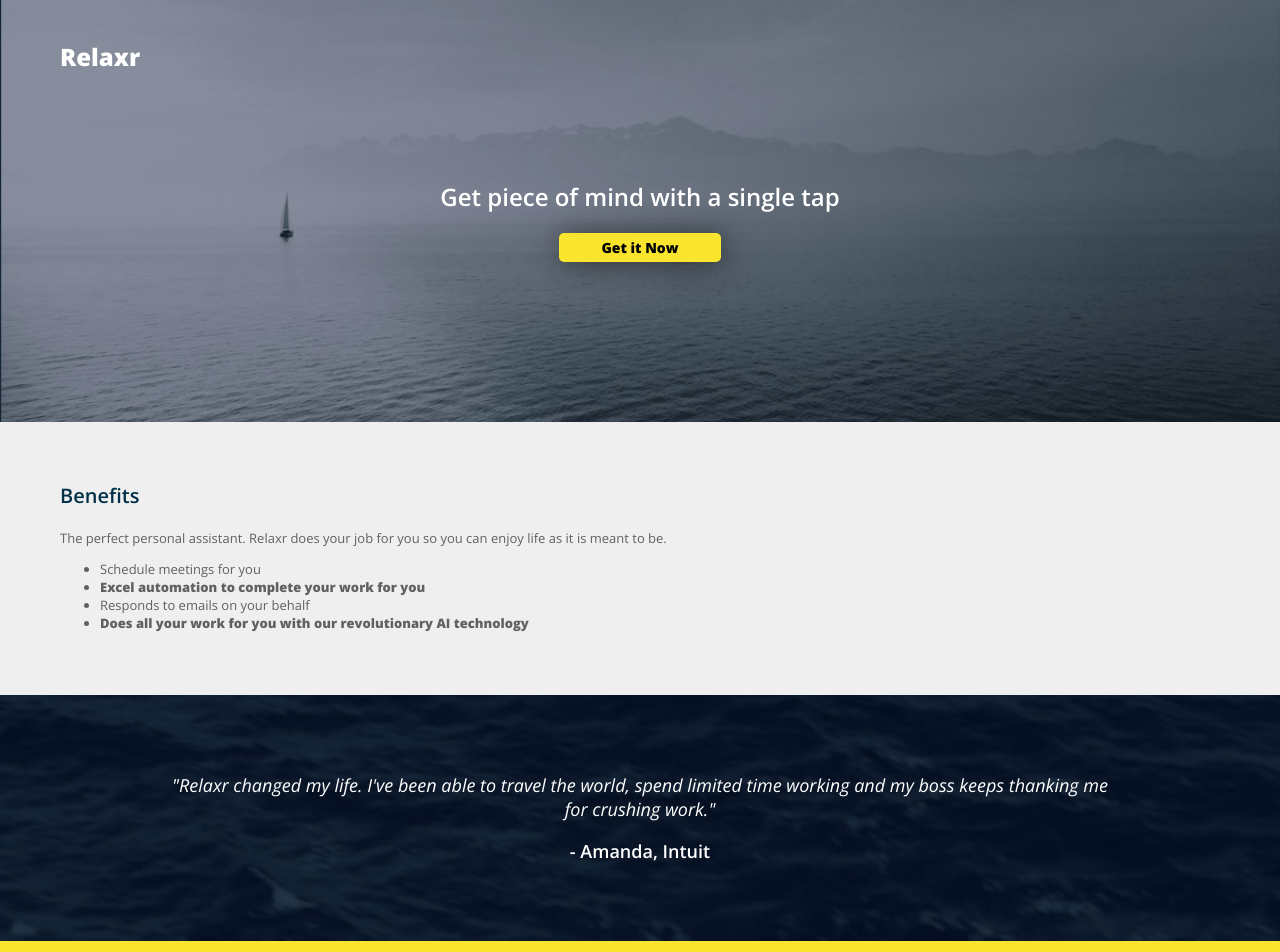
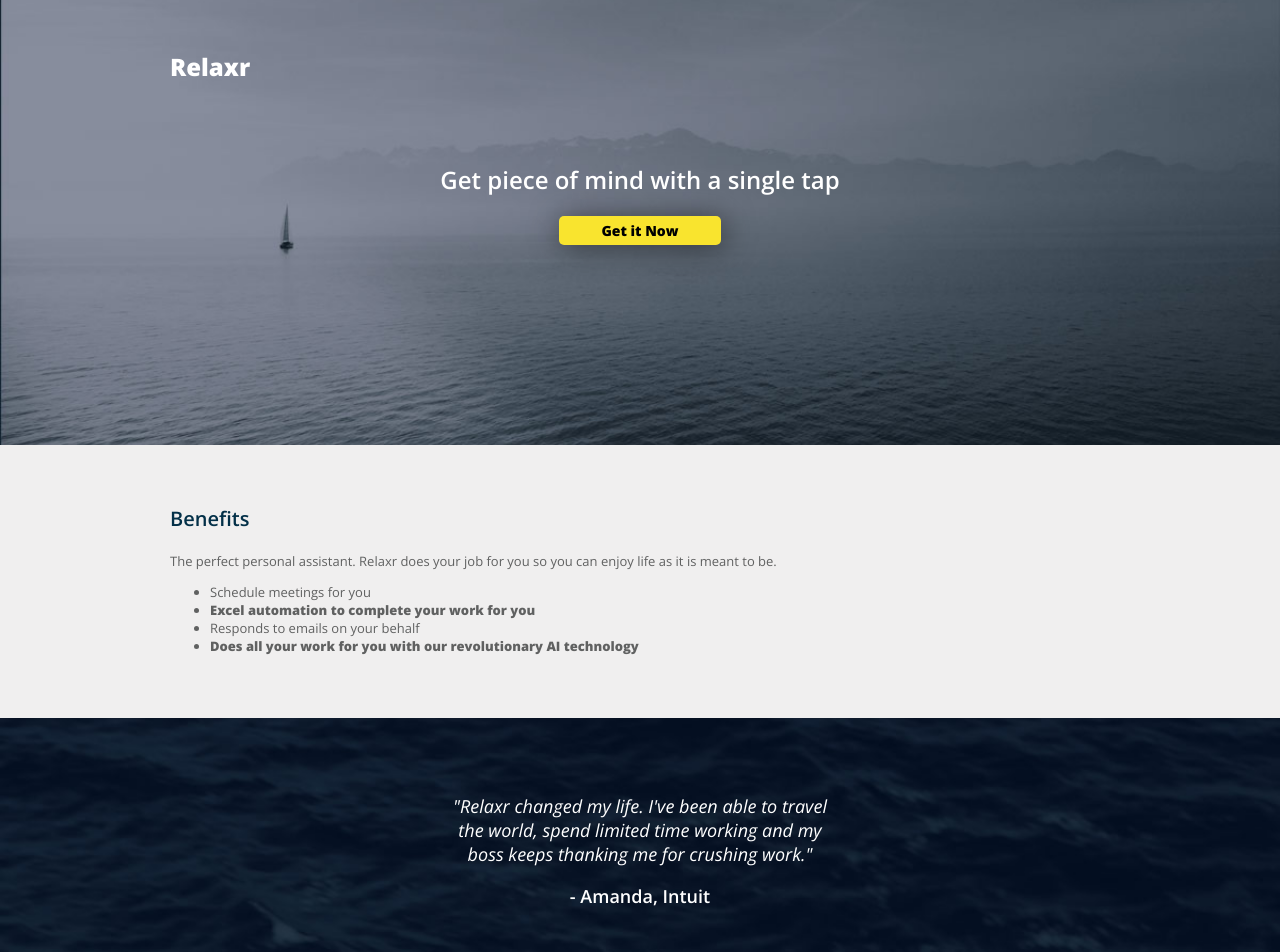
Before and after one commit to baikh321/homework, a plain HTML site: page day3/index.html in a window 1280 px wide. Shown: the top 952 px of the page. Drawn offline with nearby package versions, Linux system fonts and the light colour scheme.

Commit message:
update
s

```diff
--- a/day3/css/style.css
+++ b/day3/css/style.css
@@ -1,18 +1,23 @@
-
-
+body {
+	margin: 0px;
+	padding: 0px;
+}
 
 .firstsection {
 	background-image: url('../images/header_bg.jpg');
 	background-position: center;
 	background-size: cover;
 	/*min-height: 700px;*/
-	padding: 160px 10%;
+	padding: 50px 10% 200px 10%;
 }
 
-body {
-	margin: 0px;
-	padding: 0px;
+.inner {
+/*	border: 1px solid red;*/
+	max-width: 940px;
+	margin: 0 auto;
+
 }
+
 
 /*h1 {
 margin: 0px;
@@ -26,13 +31,15 @@ li:nth-child(even) {
 }
 
 .logo {
-	position: absolute;
+	/*position: absolute;
 	top: 20px;
-	left: 60px;
+	left: 60px;*/
 	font-family: 'Open Sans', sans-serif;
 	font-weight: 800;
 	font-size: 24px;
 	color: #ffffff;
+	margin: 0px;
+	padding-bottom: 60px;
 }
 
 .tagline {
@@ -129,6 +136,8 @@ h3 {
 	color: #ffffff;
 	text-align: center;
 	font-style: italic;
+	max-width: 400px;
+	margin: 0 auto;
 
 }
 
@@ -190,6 +199,4 @@ footer {
 	padding-bottom: 20px;
 	padding-top: 10px;
 
-
-
 }
--- a/day3/index.html
+++ b/day3/index.html
@@ -15,15 +15,16 @@
 	</head>
 	<body>
 		<section class="firstsection">
-			<header>
-				<h1 class="logo">Relaxr</h1>
-				<h2 class="tagline">Get piece of mind with a single tap</h2>
-				<a href class="button buttona">Get it Now</a>
+			<header class="inner">
+					<h1 class="logo">Relaxr</h1>
+					<h2 class="tagline">Get piece of mind with a single tap</h2>
+					<a href class="button buttona">Get it Now</a>
 			</header>
 
 		</section>
 
 		<section class="benefits">
+			<div class="inner">
 			<h3>Benefits</h3>
 			<p class="lightcopy">The perfect personal assistant. Relaxr does your job for you so you can enjoy life as it is meant to be.</p>
 
@@ -33,17 +34,19 @@
 				<li>Responds to emails on your behalf</li>
 				<li>Does all your work for you with our revolutionary AI technology</li>
 			</ul>
+		</div>
 
 		</section>
 
 		<section class="quotes">
 			<blockquote>
-
+				<div class="inner">
 		<p class="testimonals">"Relaxr changed my life. I've been able to travel the world, spend limited time working and my boss keeps thanking me for crushing work."</p>
 
 			</blockquote>
 
 		<p class="author"> - Amanda, Intuit </p>
+			</div>
 
 		</section>
 
```
